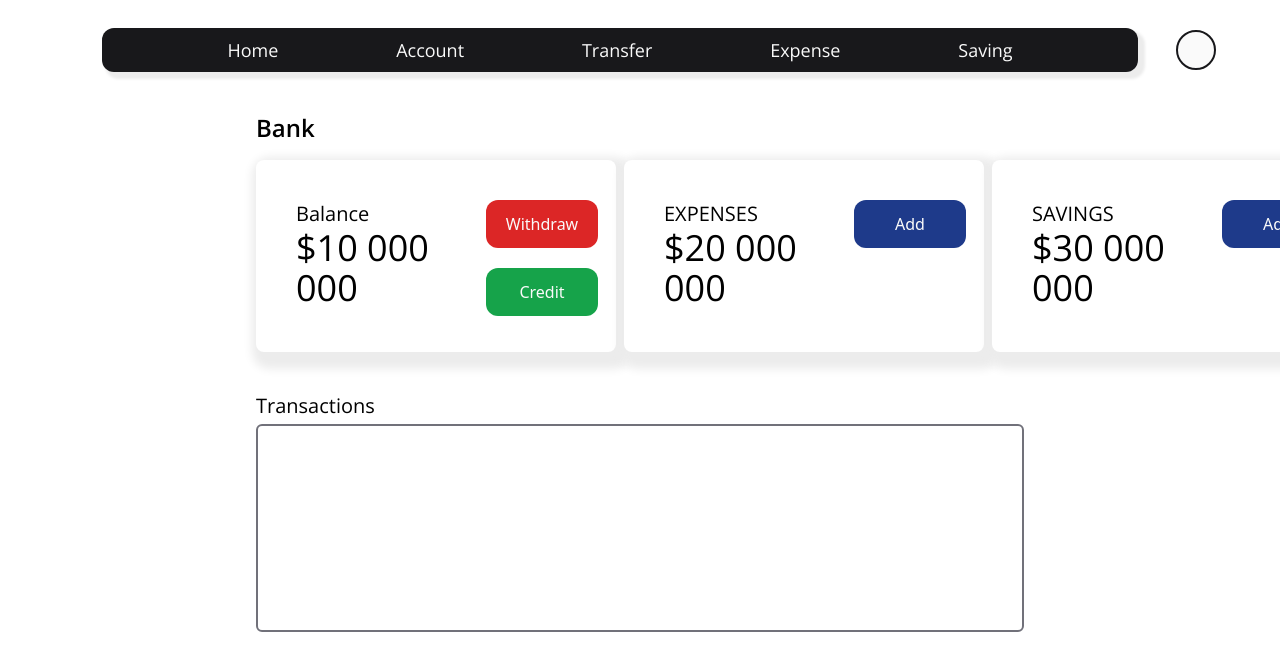
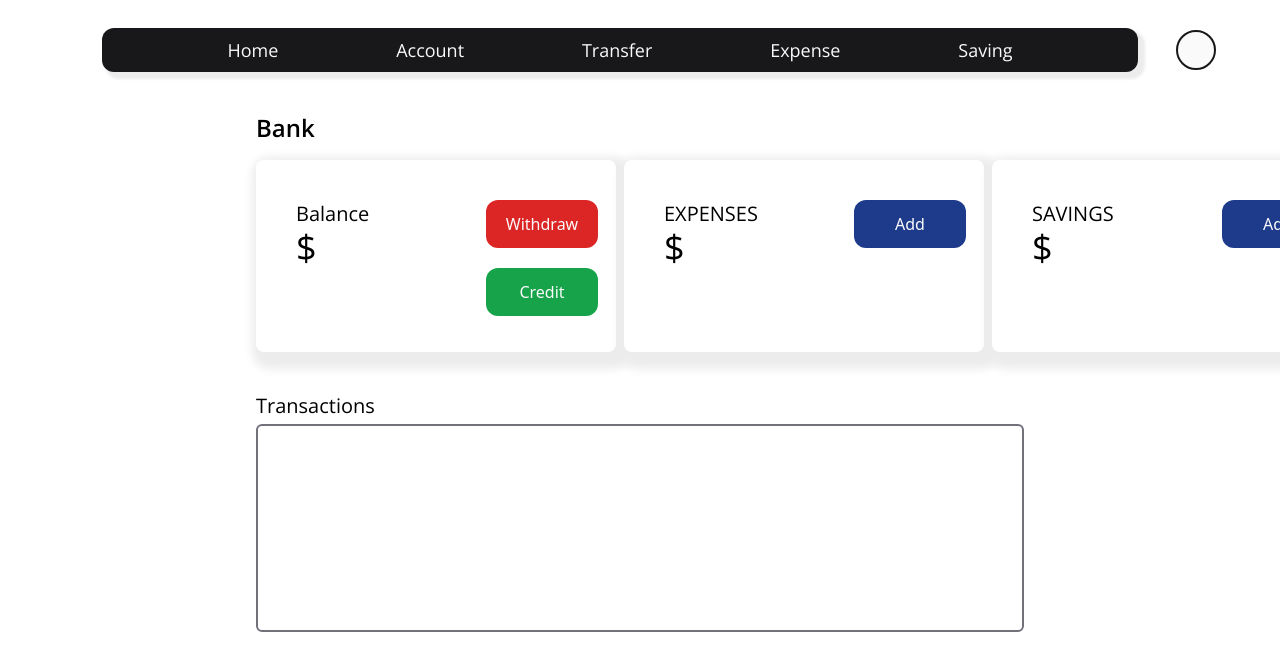
Before and after one commit to NexGenBank/NexGenBank-front, a React (Vite) app: page / in a window 1280 px wide. Shown: the top 670 px of the page. Built offline with nearby package versions, Linux system fonts and the light colour scheme; no server answers.

Commit message:
feat: add fake api with axios to fetch fake data

```diff
--- a/src/components/Balance/Balance.jsx
+++ b/src/components/Balance/Balance.jsx
@@ -1,9 +1,31 @@
+import axios from "axios";
 import { useEffect, useState } from "react";
 
 export const Balance = () => {
-  const [balance, setBalance] = useState("10 000 000");
-  const [expense, setExpense] = useState("20 000 000");
-  const [saving, setSaving] = useState("30 000 000");
+  const [balance, setBalance] = useState([]);
+  const [expense, setExpense] = useState([]);
+  const [saving, setSaving] = useState([]);
+
+  const apiUrl = "https://fakestoreapi.com/products";
+
+  useEffect(() => {
+    async function getBalanceData() {
+      const response = await axios.get(`${apiUrl}/1`);
+      setBalance(response.data.price);
+    }
+    getBalanceData();
+    async function getExpenseData() {
+      const response = await axios.get(`${apiUrl}/2`);
+      setExpense(response.data.price);
+    }
+    getExpenseData();
+        async function getSavingData() {
+          const response = await axios.get(`${apiUrl}/3`);
+          setSaving(response.data.price);
+        }
+        getSavingData();
+  }),
+    [];
 
   return (
     <>
```
